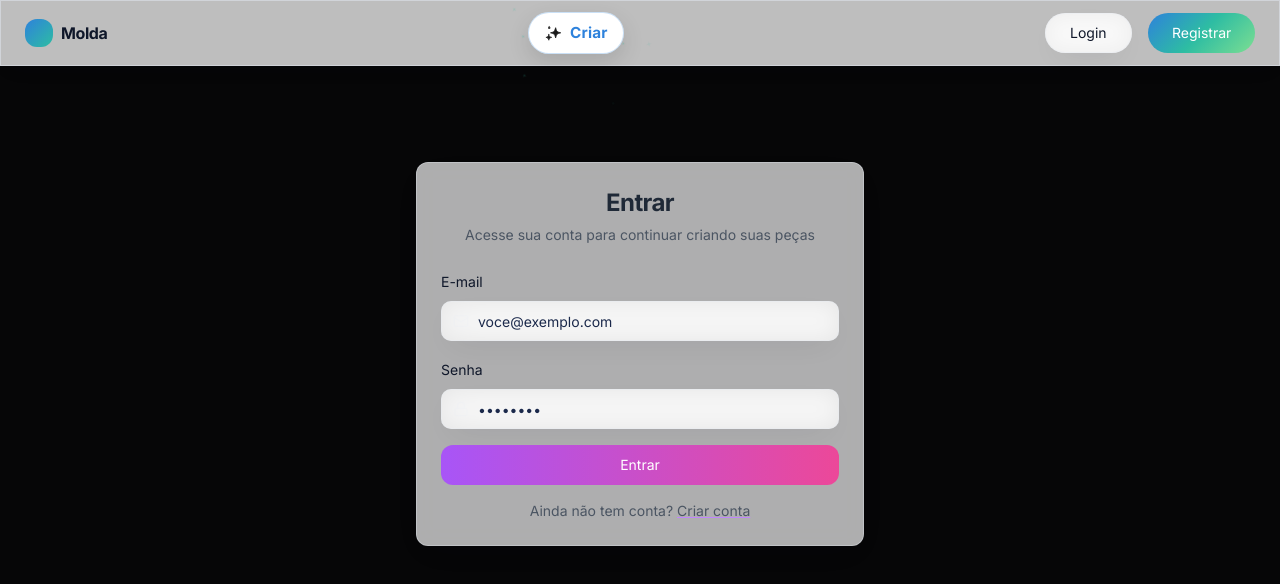
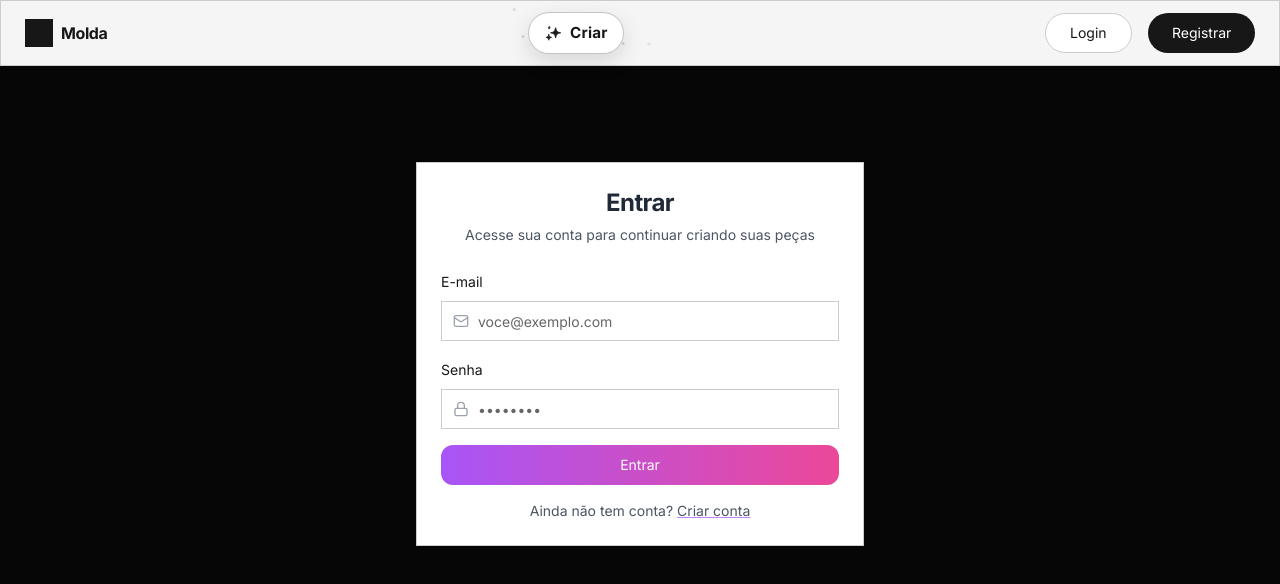
Before and after one commit to TheoCoelho/Molda, a React (Vite) app in the folder Molda-main/: page /login in a window 1280 px wide. Shown: the top 584 px of the page. Built offline with nearby package versions, Linux system fonts and the light colour scheme; no server answers.

Commit message:
new layout

```diff
--- a/Molda-main/src/index.css
+++ b/Molda-main/src/index.css
@@ -6,7 +6,9 @@
 @tailwind utilities;
 
 @layer base {
-  html, body {
+
+  html,
+  body {
     font-family: var(--font-brand-body), ui-sans-serif, system-ui, -apple-system, "Segoe UI", Roboto, "Helvetica Neue", Arial, "Noto Sans", "Apple Color Emoji", "Segoe UI Emoji", "Segoe UI Symbol", sans-serif;
   }
 
@@ -45,79 +47,83 @@
    =========================== */
 @layer base {
   :root {
-    /* Base surfaces */
-    --background: 0 0% 100%;
-    --foreground: 222.2 47.4% 11.2%;
+    /* Base surfaces - High contrast Minimalist */
+    --background: 0 0% 96%;
+    /* Lighter gray for base background */
+    --foreground: 0 0% 9%;
 
-    /* VS Code-like site background (apenas camada de fundo) */
-    --vscode-bg: 0 0% 12%;
+    /* Brand (Monochrome/Minimal) */
+    --brand-uv: 0 0% 9%;
+    --brand-blue: 0 0% 9%;
+    --brand-lyellow: 0 0% 96%;
+    --brand-green: 0 0% 9%;
+    --brand-keppel: 0 0% 9%;
 
-    /* Brand (a partir da paleta enviada) */
-    --brand-uv: 251 35% 39%;      /* #4E4187 */
-    --brand-blue: 211 71% 52%;    /* #3083DC */
-    --brand-lyellow: 76 100% 95%; /* #F8FFE5 */
-    --brand-green: 133 60% 68%;   /* #7DDE92 */
-    --brand-keppel: 169 61% 46%;  /* #2EBFA5 */
+    /* shadcn tokens */
+    --muted: 0 0% 90%;
+    --muted-foreground: 0 0% 40%;
 
-    /* shadcn tokens (derivados da paleta) */
-    --muted: var(--brand-lyellow);
-    --muted-foreground: 222.2 47.4% 20%;
+    --popover: 0 0% 100%;
+    --popover-foreground: 0 0% 9%;
 
-    --popover: var(--background);
-    --popover-foreground: var(--foreground);
+    --card: 0 0% 100%;
+    --card-foreground: 0 0% 9%;
 
-    --card: var(--background);
-    --card-foreground: var(--foreground);
+    --primary: 0 0% 9%;
+    --primary-foreground: 0 0% 98%;
 
-    --primary: var(--brand-blue);
-    --primary-foreground: 210 40% 98%;
+    --secondary: 0 0% 96%;
+    --secondary-foreground: 0 0% 9%;
 
-    --secondary: 210 40% 96.1%;
-    --secondary-foreground: 222.2 47.4% 11.2%;
-
-    --accent: 210 40% 96.1%;
-    --accent-foreground: 222.2 47.4% 11.2%;
+    --accent: 0 0% 90%;
+    --accent-foreground: 0 0% 9%;
 
     --destructive: 0 84.2% 60.2%;
     --destructive-foreground: 210 40% 98%;
 
-    --border: 214.3 31.8% 91.4%;
-    --input: 214.3 31.8% 91.4%;
-    --ring: var(--brand-blue);
-    --radius: 0.75rem;
+    --border: 0 0% 80%;
+    /* Prominent light mode borders */
+    --input: 0 0% 80%;
+    --ring: 0 0% 9%;
+    --radius: 0rem;
+    /* Sharp edges */
   }
 
   .dark {
-    --background: 222.2 84% 4.9%;
-    --foreground: 210 40% 98%;
+    --background: 0 0% 4%;
+    /* Almost black */
+    --foreground: 0 0% 92%;
 
-    /* VS Code-like site background (apenas camada de fundo) */
-    --vscode-bg: 0 0% 12%;
+    /* VS Code-like site background */
+    --vscode-bg: 0 0% 4%;
 
-    --muted: 217.2 32.6% 17.5%;
-    --muted-foreground: 215 20.2% 65.1%;
+    --muted: 0 0% 15%;
+    --muted-foreground: 0 0% 65%;
 
-    --popover: 222.2 84% 4.9%;
-    --popover-foreground: 210 40% 98%;
+    --popover: 0 0% 6%;
+    --popover-foreground: 0 0% 92%;
 
-    --card: 222.2 84% 5.5%;
-    --card-foreground: 210 40% 96%;
+    --card: 0 0% 6%;
+    --card-foreground: 0 0% 92%;
 
-    --primary: var(--brand-keppel);
-    --primary-foreground: 222.2 47.4% 11.2%;
+    /* Studio Dialect typically relies on monochrome, white/black */
+    --primary: 0 0% 98%;
+    --primary-foreground: 0 0% 9%;
 
-    --secondary: 217.2 32.6% 17.5%;
-    --secondary-foreground: 210 40% 98%;
+    --secondary: 0 0% 15%;
+    --secondary-foreground: 0 0% 98%;
 
-    --accent: 217.2 32.6% 17.5%;
-    --accent-foreground: 210 40% 98%;
+    --accent: 0 0% 15%;
+    --accent-foreground: 0 0% 98%;
 
     --destructive: 0 62.8% 30.6%;
     --destructive-foreground: 210 40% 98%;
 
-    --border: 217.2 32.6% 22%;
-    --input: 217.2 32.6% 22%;
-    --ring: var(--brand-keppel);
+    --border: 0 0% 20%;
+    /* Sharp structural lines */
+    --input: 0 0% 20%;
+    --ring: 0 0% 98%;
+    --radius: 0rem;
   }
 }
 
@@ -131,6 +137,7 @@
   * {
     @apply border-border;
   }
+
   body {
     @apply bg-background text-foreground antialiased;
   }
@@ -158,12 +165,14 @@ body::before {
   width: 100%;
   --card-gap: 20px;
 }
+
 .lcar-viewport {
   position: relative;
   overflow: hidden;
   width: 100%;
   padding: 8px;
 }
+
 .lcar-track {
   display: grid;
   grid-auto-flow: column;
@@ -171,6 +180,7 @@ body::before {
   gap: var(--card-gap);
   will-change: transform;
 }
+
 .lcar-card {
   background-color: hsl(var(--card) / var(--surface-alpha));
   -webkit-backdrop-filter: blur(var(--surface-blur)) saturate(120%);
@@ -189,8 +199,12 @@ body::before {
   transition: transform 140ms ease-out, opacity 140ms linear;
   pointer-events: auto;
 }
-.lcar-card:hover { box-shadow: none; }
-.lcar-card.is-active { }
+
+.lcar-card:hover {
+  box-shadow: none;
+}
+
+.lcar-card.is-active {}
 
 .lcar-label {
   font-size: 1rem;
@@ -205,7 +219,9 @@ body::before {
    OVERRIDE: desativar o fundo antigo
    (deve ficar APÓS o bloco body::before)
    =========================== */
-body::before { display: none !important; }
+body::before {
+  display: none !important;
+}
 
 /* =========================================================
    Soft scrollbars (sidebar, libraries)
@@ -214,17 +230,21 @@ body::before { display: none !important; }
   scrollbar-width: thin;
   scrollbar-color: rgba(15, 23, 42, 0.25) transparent;
 }
+
 .scrollbar-soft::-webkit-scrollbar {
   width: 6px;
   height: 6px;
 }
+
 .scrollbar-soft::-webkit-scrollbar-track {
   background: transparent;
 }
+
 .scrollbar-soft::-webkit-scrollbar-thumb {
   background: rgba(15, 23, 42, 0.25);
   border-radius: 9999px;
 }
+
 .scrollbar-soft::-webkit-scrollbar-thumb:hover {
   background: rgba(15, 23, 42, 0.35);
 }
@@ -242,10 +262,12 @@ body::before { display: none !important; }
   color: hsl(var(--muted-foreground));
   transition: color .2s ease, opacity .2s ease;
 }
+
 .nav-link:hover,
 .nav-link:focus-visible {
   color: hsl(var(--primary));
 }
+
 .nav-link::after {
   content: "";
   position: absolute;
@@ -255,12 +277,12 @@ body::before { display: none !important; }
   background: linear-gradient(90deg,
       hsl(var(--brand-uv)),
       hsl(var(--brand-blue)),
-    hsl(var(--brand-keppel))
-  );
+      hsl(var(--brand-keppel)));
   transform: scaleX(0);
   transform-origin: left;
   transition: transform .25s ease;
 }
+
 .nav-link:hover::after,
 .nav-link:focus-visible::after {
   transform: scaleX(1);
@@ -273,44 +295,56 @@ body::before { display: none !important; }
   will-change: transform, filter;
   transition: transform .15s ease, filter .15s ease, box-shadow .2s ease;
 }
-.btn-fun:hover { transform: translateY(-1px); }
-.btn-fun:active { transform: translateY(0); }
+
+.btn-fun:hover {
+  transform: translateY(-1px);
+}
+
+.btn-fun:active {
+  transform: translateY(0);
+}
 
 .btn-shine {
   position: relative;
   overflow: hidden;
   isolation: isolate;
 }
+
 .btn-shine::after {
   content: "";
   position: absolute;
   inset: -25% -60%;
-  background: linear-gradient(
-    120deg,
+  background: linear-gradient(120deg,
       transparent 0%,
-    rgba(255,255,255,.35) 40%,
-    rgba(255,255,255,.35) 60%,
-    transparent 100%
-  );
+      rgba(255, 255, 255, .35) 40%,
+      rgba(255, 255, 255, .35) 60%,
+      transparent 100%);
   transform: translateX(-120%);
   transition: transform .6s ease;
   pointer-events: none;
   z-index: -1;
 }
-.btn-shine:hover::after { transform: translateX(120%); }
+
+.btn-shine:hover::after {
+  transform: translateX(120%);
+}
 
 /* =========================================================
    SKELETON — shimmer
    ========================================================= */
 @keyframes shimmer {
-  100% { transform: translateX(100%); }
+  100% {
+    transform: translateX(100%);
   }
+}
+
 .skeleton {
   position: relative;
   overflow: hidden;
   background: color-mix(in srgb, hsl(var(--muted)) 55%, #fff 45%);
   border-radius: 0.5rem;
 }
+
 .skeleton::after {
   content: "";
   position: absolute;
@@ -318,9 +352,8 @@ body::before { display: none !important; }
   transform: translateX(-100%);
   background: linear-gradient(90deg,
       transparent 0%,
-    rgba(255,255,255,.55) 50%,
-    transparent 100%
-  );
+      rgba(255, 255, 255, .55) 50%,
+      transparent 100%);
   animation: shimmer 1.25s infinite;
   opacity: .85;
 }
@@ -329,19 +362,31 @@ body::before { display: none !important; }
    PAGE TOP LOADER — barra de progresso no topo
    ========================================================= */
 @keyframes loader-sweep {
-  0%   { transform: translateX(-100%); }
-  100% { transform: translateX(260%); }
+  0% {
+    transform: translateX(-100%);
   }
+
+  100% {
+    transform: translateX(260%);
+  }
+}
+
 .top-loader {
   position: fixed;
-  top: 0; left: 0; right: 0;
+  top: 0;
+  left: 0;
+  right: 0;
   height: 3px;
   z-index: 70;
   pointer-events: none;
   opacity: 0;
   transition: opacity .2s ease;
 }
-.top-loader[data-active="true"] { opacity: 1; }
+
+.top-loader[data-active="true"] {
+  opacity: 1;
+}
+
 .top-loader::before {
   content: "";
   display: block;
@@ -350,8 +395,7 @@ body::before { display: none !important; }
   background: linear-gradient(90deg,
       hsl(var(--brand-uv)) 0%,
       hsl(var(--brand-blue)) 50%,
-    hsl(var(--brand-keppel)) 100%
-  );
+      hsl(var(--brand-keppel)) 100%);
   filter: drop-shadow(0 0 8px hsl(var(--brand-blue)));
   transform: translateX(-100%);
   animation: loader-sweep 1.1s ease-in-out infinite;
@@ -361,126 +405,121 @@ body::before { display: none !important; }
    Glass System — superfícies translúcidas com blur
    ========================================================= */
 :root {
-  --surface-alpha: .68;
-  --surface-blur: 12px;
-  --surface-border-alpha: .45;
+  --surface-alpha: 1;
+  /* Solid surfaces */
+  --surface-blur: 0px;
+  --surface-border-alpha: 1;
 }
-@supports not (backdrop-filter: blur(1px)) {
-  :root { --surface-alpha: .9; }
+
+.glass {
+  background-color: hsl(var(--card));
+  border: 1px solid hsl(var(--border));
 }
-.glass {
-  background-color: hsl(var(--card) / var(--surface-alpha));
-  -webkit-backdrop-filter: blur(var(--surface-blur)) saturate(120%);
-  backdrop-filter: blur(var(--surface-blur)) saturate(120%);
-  border: 1px solid hsl(var(--border) / var(--surface-border-alpha));
+
+.glass-strong {
+  background-color: hsl(var(--background));
+  border: 1px solid hsl(var(--border));
 }
-.glass-strong {
-  background-color: hsl(var(--background) / calc(var(--surface-alpha) + .06));
-  -webkit-backdrop-filter: blur(calc(var(--surface-blur) * 1.1)) saturate(125%);
-  backdrop-filter: blur(calc(var(--surface-blur) * 1.1)) saturate(125%);
-  border: 1px solid hsl(var(--border) / calc(var(--surface-border-alpha) + .1));
-  box-shadow: 0 8px 22px -10px hsl(var(--foreground) / .12);
+
+.is-glassy :is(.bg-white, .bg-card, .bg-background, .bg-muted, .bg-popover, .bg-accent) {
+  background-color: hsl(var(--card)) !important;
+  border-color: hsl(var(--border));
 }
-.is-glassy :is(.bg-white, .bg-card, .bg-background, .bg-muted, .bg-popover, .bg-accent) {
-  background-color: hsl(var(--card) / var(--surface-alpha)) !important;
-  -webkit-backdrop-filter: blur(var(--surface-blur)) saturate(120%);
-  backdrop-filter: blur(var(--surface-blur)) saturate(120%);
-  border-color: hsl(var(--border) / var(--surface-border-alpha));
+
+.is-glassy :is(input, textarea, select) {
+  background-color: hsl(var(--background)) !important;
 }
-.is-glassy :is(input, textarea, select) {
-  background-color: hsl(var(--background) / .55) !important;
-  -webkit-backdrop-filter: blur(8px);
-  backdrop-filter: blur(8px);
+
+.is-glassy :is(.dialog-content, .popover-content, .dropdown-menu-content, .tooltip-content) {
+  background-color: hsl(var(--card)) !important;
+  border: 1px solid hsl(var(--border));
 }
-.is-glassy :is(.dialog-content, .popover-content, .dropdown-menu-content, .tooltip-content) {
-  background-color: hsl(var(--card) / var(--surface-alpha)) !important;
-  -webkit-backdrop-filter: blur(var(--surface-blur)) saturate(120%);
-  backdrop-filter: blur(var(--surface-blur)) saturate(120%);
-  border: 1px solid hsl(var(--border) / var(--surface-border-alpha));
+
+.is-glassy .shadow,
+.is-glassy .card,
+.is-glassy .border {
+  border-color: hsl(var(--border));
+  box-shadow: none;
 }
-.is-glassy .shadow, .is-glassy .card, .is-glassy .border {
-  border-color: hsl(var(--border) / .35);
-  box-shadow: 0 10px 30px -12px hsl(var(--foreground) / .10);
+
+@media (prefers-reduced-transparency: reduce) {
+  :root {
+    --surface-alpha: .92;
   }
-@media (prefers-reduced-transparency: reduce) {
-  :root { --surface-alpha: .92; }
-  .is-glassy * { -webkit-backdrop-filter: none !important; backdrop-filter: none !important; }
+
+  .is-glassy * {
+    -webkit-backdrop-filter: none !important;
+    backdrop-filter: none !important;
   }
+}
+
 /* ====== Chips transparentes para as abas do canvas ====== */
-.chip{
+.chip {
   height: 32px;
   padding-inline: 12px;
-  border-radius: 999px;
+  border-radius: 0;
+  /* Sharp corners */
   display: inline-flex;
   align-items: center;
-  font-size: .875rem; /* text-sm */
+  font-size: .875rem;
+  /* text-sm */
   font-weight: 600;
   gap: .5rem;
-  background: hsl(var(--card) / .35);
-  -webkit-backdrop-filter: blur(10px) saturate(120%);
-  backdrop-filter: blur(10px) saturate(120%);
-  border: 1px solid hsl(var(--border) / .35);
-  transition: transform .15s ease, box-shadow .2s ease, background .2s ease, border-color .2s ease;
+  background: hsl(var(--card));
+  border: 1px solid hsl(var(--border));
+  transition: background .2s ease, color .2s ease;
+  color: hsl(var(--muted-foreground));
 }
-.chip:hover{
-  transform: translateY(-1px);
-  background: hsl(var(--card) / .45);
-  border-color: hsl(var(--border) / .55);
-  box-shadow: 0 6px 20px -10px hsl(var(--foreground) / .18);
+
+.chip:hover {
+  background: hsl(var(--foreground));
+  color: hsl(var(--background));
 }
-.chip:active{ transform: translateY(0); }
 
-.chip-active{
-  background: hsl(var(--card) / .55);
-  border-color: transparent;
-  box-shadow:
-    inset 0 0 0 1.5px hsl(var(--brand-blue) / .65),
-    0 8px 24px -12px hsl(var(--brand-blue) / .35);
+.chip:active {
+  transform: translateY(0);
+}
+
+.chip-active {
+  background: hsl(var(--foreground));
+  color: hsl(var(--background));
+  border-color: hsl(var(--foreground));
 }
 
 /* ====== Botão transparente padrão para ícones (“+” e afins) ====== */
-.btn-glass{
-  background: hsl(var(--card) / .35) !important;
-  border: 1px solid hsl(var(--border) / .35) !important;
-  -webkit-backdrop-filter: blur(10px) saturate(120%);
-  backdrop-filter: blur(10px) saturate(120%);
+.btn-glass {
+  background: transparent !important;
+  border: 1px solid hsl(var(--border)) !important;
+  border-radius: 0 !important;
   box-shadow: none !important;
-  transition: transform .15s ease, box-shadow .2s ease, background .2s ease;
+  transition: background .2s ease, color .2s ease;
 }
-.btn-glass:hover{
-  transform: translateY(-1px);
-  background: hsl(var(--card) / .45) !important;
-  border-color: hsl(var(--border) / .55) !important;
-  box-shadow: 0 6px 20px -10px hsl(var(--foreground) / .18) !important;
+
+.btn-glass:hover {
+  background: hsl(var(--foreground)) !important;
+  color: hsl(var(--background)) !important;
 }
-.btn-glass:active{ transform: translateY(0); }
 
 /* ====== Pílulas de ícone da sidebar (sem borda quadrada) ====== */
-.icon-pill{
+.icon-pill {
   display: inline-flex;
   align-items: center;
   justify-content: center;
-  background: hsl(var(--card) / .35);
-  -webkit-backdrop-filter: blur(10px) saturate(120%);
-  backdrop-filter: blur(10px) saturate(120%);
-  border: 1px solid hsl(var(--border) / .35);
-  box-shadow: 0 6px 18px -10px hsl(var(--foreground) / .14);
-  transition: transform .15s ease, background .2s ease, box-shadow .2s ease, border-color .2s ease;
+  background: transparent;
+  border: 1px solid transparent;
+  border-radius: 0;
+  transition: border-color .2s ease, background .2s ease;
 }
-.icon-pill:hover{
-  transform: translateY(-1px);
-  background: hsl(var(--card) / .45);
-  border-color: hsl(var(--border) / .55);
-  box-shadow: 0 10px 26px -12px hsl(var(--foreground) / .18);
+
+.icon-pill:hover {
+  border-color: hsl(var(--border));
+  background: hsl(var(--muted));
 }
-.icon-pill:active{ transform: translateY(0); }
 
-.icon-pill-active{
-  background: hsl(var(--card) / .55);
-  border-color: transparent;
-  box-shadow:
-    inset 0 0 0 1.5px hsl(var(--brand-blue) / .65),
-    0 10px 28px -14px hsl(var(--brand-blue) / .35);
+.icon-pill-active {
+  background: hsl(var(--foreground));
+  color: hsl(var(--background));
+  border-color: hsl(var(--foreground));
 }
 
 /* =========================================================
@@ -602,16 +641,16 @@ body::before { display: none !important; }
   box-shadow: 0 0 10px 3px rgba(0, 0, 0, 0.25);
 }
 
-.line-mode-checkbox:checked ~ .line-mode-slider::before {
+.line-mode-checkbox:checked~.line-mode-slider::before {
   transform: translateX(30px);
   box-shadow: 0 0 10px 3px rgba(0, 0, 0, 0.25);
 }
 
-.line-mode-checkbox:checked ~ .line-mode-slider {
+.line-mode-checkbox:checked~.line-mode-slider {
   background-color: #2196f3;
 }
 
-.line-mode-checkbox:active ~ .line-mode-slider::before {
+.line-mode-checkbox:active~.line-mode-slider::before {
   transform: translateX(0);
 }
 
@@ -622,16 +661,19 @@ body::before { display: none !important; }
 .wizard-step {
   animation: wizard-in 0.35s ease both;
 }
+
 @keyframes wizard-in {
   from {
     opacity: 0;
     transform: translateY(12px) scale(0.98);
   }
+
   to {
     opacity: 1;
     transform: translateY(0) scale(1);
   }
 }
+
 .wizard-step__title {
   font-size: 1.2rem;
   font-weight: 700;
@@ -644,6 +686,7 @@ body::before { display: none !important; }
   gap: 20px;
   grid-template-columns: repeat(auto-fit, minmax(220px, 1fr));
 }
+
 .wizard-cards-grid--wide {
   max-width: 1100px;
   margin: 0 auto;
@@ -664,30 +707,36 @@ body::before { display: none !important; }
   flex-direction: column;
   gap: 12px;
 }
+
 .wizard-card:hover {
   transform: translateY(-2px);
   box-shadow: 0 16px 32px -20px hsl(var(--foreground) / 0.25);
   border-color: hsl(var(--brand-blue));
 }
+
 .wizard-card:focus-visible {
   outline: 2px solid hsl(var(--brand-blue));
   outline-offset: 2px;
 }
+
 .wizard-card.is-selected {
   border-color: hsl(var(--brand-blue));
   box-shadow: 0 18px 36px -22px hsl(var(--brand-blue) / 0.45);
 }
+
 .wizard-card__header {
   display: flex;
   align-items: center;
   justify-content: space-between;
   gap: 12px;
 }
+
 .wizard-card__title {
   font-size: 1.05rem;
   font-weight: 700;
   color: hsl(var(--foreground));
 }
+
 .wizard-card__badge {
   width: 34px;
   height: 34px;
@@ -695,6 +744,7 @@ body::before { display: none !important; }
   background: linear-gradient(135deg, hsl(var(--brand-uv)), hsl(var(--brand-blue)));
   border: 1px solid hsl(var(--border));
 }
+
 .wizard-card__desc {
   font-size: 0.9rem;
   color: hsl(var(--muted-foreground));
@@ -703,16 +753,19 @@ body::before { display: none !important; }
   transform: translateY(6px);
   transition: opacity 0.2s ease, transform 0.2s ease;
 }
+
 .wizard-card:hover .wizard-card__desc,
 .wizard-card:focus-visible .wizard-card__desc,
 .wizard-card.is-selected .wizard-card__desc {
   opacity: 1;
   transform: translateY(0);
 }
+
 .wizard-card__cta {
   display: flex;
   justify-content: flex-start;
 }
+
 .wizard-card__hint {
   font-size: 0.8rem;
   font-weight: 700;
@@ -727,19 +780,23 @@ body::before { display: none !important; }
   overflow: hidden;
   transition: max-height 0.25s ease, opacity 0.25s ease;
 }
+
 .wizard-card--expand[data-expanded="true"] .wizard-card__details {
   max-height: 160px;
   opacity: 1;
 }
+
 .wizard-card--expand[data-expanded="true"] {
   aspect-ratio: auto;
   min-height: 320px;
 }
+
 .wizard-card__detail-text {
   font-size: 0.85rem;
   color: hsl(var(--muted-foreground));
   margin-bottom: 10px;
 }
+
 .wizard-card__action {
   align-self: flex-start;
 }
@@ -759,6 +816,7 @@ body::before { display: none !important; }
   max-width: calc((var(--item-size, 240px) * 3) + (var(--gap, 24px) * 2));
   margin-inline: auto;
 }
+
 .wizard-static-card {
   border-radius: 12px;
   border: 1px solid hsl(var(--border));
@@ -776,6 +834,7 @@ body::before { display: none !important; }
   cursor: pointer;
   transition: transform 180ms ease, box-shadow 180ms ease, border-color 180ms ease;
 }
+
 .wizard-static-card__image {
   width: 100%;
   height: 58%;
@@ -784,31 +843,37 @@ body::before { display: none !important; }
   border: 1px solid hsl(var(--border));
   background: color-mix(in srgb, hsl(var(--foreground)) 8%, hsl(var(--background)));
 }
+
 .wizard-static-card__image img {
   width: 100%;
   height: 100%;
   object-fit: cover;
   display: block;
 }
+
 .wizard-static-card:hover {
   transform: scale(1.02);
   border-color: hsl(var(--brand-blue));
-  box-shadow: 0 12px 26px -18px rgba(0,0,0,0.35);
+  box-shadow: 0 12px 26px -18px rgba(0, 0, 0, 0.35);
 }
+
 .wizard-static-card.is-selected {
   border-color: hsl(var(--brand-blue));
   box-shadow: 0 0 0 3px color-mix(in srgb, hsl(var(--brand-blue)) 22%, transparent);
   background: hsl(var(--card));
 }
+
 .wizard-static-card.is-dimmed {
   opacity: 0.4;
   filter: saturate(0.7) brightness(0.85);
 }
+
 .wizard-static-card__label {
   font-size: 1rem;
   font-weight: 700;
   line-height: 1.25;
 }
+
 .wizard-static-card__desc {
   margin-top: auto;
   font-size: 0.85rem;
@@ -818,6 +883,7 @@ body::before { display: none !important; }
 .mannequin-disabled canvas {
   pointer-events: none;
 }
+
 .mannequin-disabled button {
   pointer-events: none;
   opacity: 0.6;
--- a/Molda-main/src/styles/brand-agent.css
+++ b/Molda-main/src/styles/brand-agent.css
@@ -1,27 +1,27 @@
 :root {
   --brand-grain-shift-x: 0px;
   --brand-grain-shift-y: 0px;
-  --brand-primary: #962CDD;
-  --brand-secondary: #C3289F;
-  --brand-accent: #67DA1B;
-  --brand-bg: #FAF8FB;
-  --brand-surface: #F3F0F5;
-  --brand-text: #2B1F33;
-  --brand-muted: #5E4F69;
-  --brand-border: #D8D0DD;
+  --brand-primary: #111111;
+  --brand-secondary: #333333;
+  --brand-accent: #666666;
+  --brand-bg: #FAFAFA;
+  --brand-surface: #F5F5F5;
+  --brand-text: #111111;
+  --brand-muted: #888888;
+  --brand-border: #E5E5E5;
 
-  --brand-primary-hsl: 276 72% 52%;
-  --brand-secondary-hsl: 314 66% 46%;
-  --brand-accent-hsl: 96 78% 48%;
-  --brand-bg-hsl: 276 30% 98%;
-  --brand-surface-hsl: 276 20% 95%;
-  --brand-text-hsl: 276 24% 16%;
-  --brand-muted-hsl: 276 14% 36%;
-  --brand-border-hsl: 276 16% 84%;
+  --brand-primary-hsl: 0 0% 9%;
+  --brand-secondary-hsl: 0 0% 20%;
+  --brand-accent-hsl: 0 0% 40%;
+  --brand-bg-hsl: 0 0% 98%;
+  --brand-surface-hsl: 0 0% 96%;
+  --brand-text-hsl: 0 0% 9%;
+  --brand-muted-hsl: 0 0% 50%;
+  --brand-border-hsl: 0 0% 90%;
 
-  --font-brand-heading: "Sora";
+  --font-brand-heading: "Inter";
   --font-brand-body: "Inter";
-  --font-brand-accent: "Plus Jakarta Sans";
+  --font-brand-accent: "Inter";
 
   --background: var(--brand-bg-hsl);
   --foreground: var(--brand-text-hsl);
@@ -43,8 +43,8 @@
 }
 
 .dark {
-  --primary: var(--brand-accent-hsl);
-  --ring: var(--brand-accent-hsl);
+  --primary: var(--brand-bg-hsl);
+  --ring: var(--brand-bg-hsl);
 }
 
 .brand-black-base {
@@ -54,25 +54,7 @@
 .brand-pattern-grid {
   background-color: var(--brand-bg);
   background-image:
-    linear-gradient(to right, color-mix(in srgb, var(--brand-primary) 18%, transparent) 1px, transparent 1px),
-    linear-gradient(to bottom, color-mix(in srgb, var(--brand-primary) 18%, transparent) 1px, transparent 1px);
-  background-size: 24px 24px;
-  transition: background-size 280ms ease;
+    linear-gradient(to right, color-mix(in srgb, var(--brand-primary) 5%, transparent) 1px, transparent 1px),
+    linear-gradient(to bottom, color-mix(in srgb, var(--brand-primary) 5%, transparent) 1px, transparent 1px);
+  background-size: 40px 40px;
 }
-
-.brand-pattern-grid:hover {
-  background-size: 18px 18px;
-}
-
-.brand-pattern-aurora {
-  background: radial-gradient(circle at 18% 22%, color-mix(in srgb, var(--brand-accent) 34%, transparent), transparent 45%),
-              radial-gradient(circle at 82% 26%, color-mix(in srgb, var(--brand-secondary) 30%, transparent), transparent 42%),
-              radial-gradient(circle at 48% 84%, color-mix(in srgb, var(--brand-primary) 28%, transparent), transparent 46%),
-              var(--brand-bg);
-  animation: brandFloat 8s ease-in-out infinite alternate;
-}
-
-@keyframes brandFloat {
-  from { filter: hue-rotate(0deg) saturate(1); }
-  to { filter: hue-rotate(16deg) saturate(1.06); }
-}
--- a/Molda-main/tailwind.config.ts
+++ b/Molda-main/tailwind.config.ts
@@ -74,9 +74,9 @@ export default {
 				}
 			},
 			borderRadius: {
-				lg: 'var(--radius)',
-				md: 'calc(var(--radius) - 2px)',
-				sm: 'calc(var(--radius) - 4px)'
+				lg: '0',
+				md: '0',
+				sm: '0'
 			},
 			fontFamily: {
 				brandHeading: ['var(--font-brand-heading)', 'sans-serif'],
```
Also changed, not shown: Molda-main/src/pages/Creation.tsx (+44 -37 lines). Lines whose indentation alone changed are shown as unchanged.
